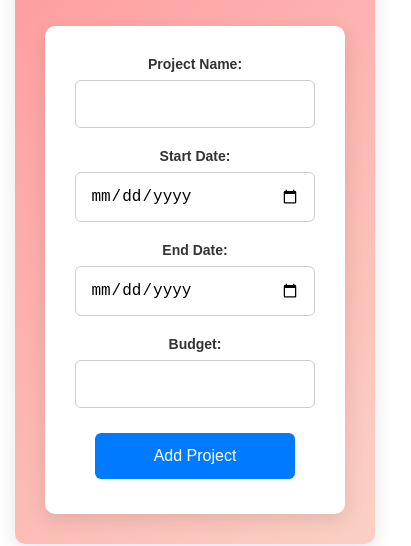
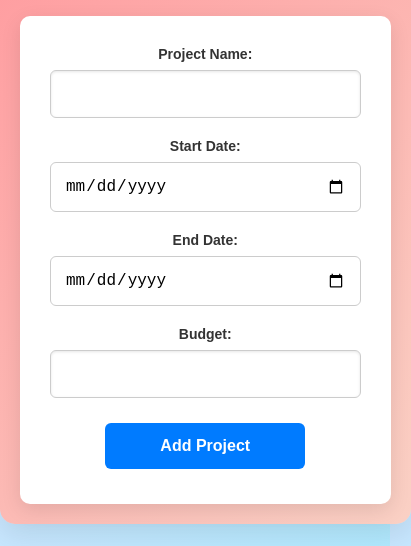
Before and after one commit to Rohit-code/budget_frontend, a React (Create React App) app: page /add-project in a window 390 px wide. Shown: the part 294-840 px from the top of the page, 411 px wide, since content can reach past the window. Built offline with nearby package versions, Linux system fonts and the light colour scheme; no server answers.

Commit message:
css_addition

```diff
--- a/src/components/DynamicTable.js
+++ b/src/components/DynamicTable.js
@@ -205,7 +205,7 @@ const DynamicTable = ({ projectId, projectStartDate, projectEndDate }) => {
           ))}
         </tbody>
       </table>
-      <button onClick={handleAddMonth}>Add Month</button>
+      {/* <button onClick={handleAddMonth}>Add Month</button> */}
       <button onClick={handleSave}>Save</button>
       <button onClick={() => setIsEditable(!isEditable)}>{isEditable ? 'Done' : 'Edit'}</button>
     </div>
--- a/src/styles/AddProjectPage.css
+++ b/src/styles/AddProjectPage.css
@@ -1,15 +1,26 @@
 /* src/styles/AddProjectPage.css */
+
+body {
+  font-family: 'Arial', sans-serif;
+  background: linear-gradient(120deg, #f0f8f7, #a8edea);
+  margin: 0;
+  padding: 0;
+}
 
 .add-project-container {
   margin: 40px auto;
   padding: 30px;
   width: 80%;
   max-width: 600px;
-  border-radius: 10px;
+  border-radius: 15px;
   background: linear-gradient(135deg, #ff9a9e 0%, #fad0c4 99%, #fad0c4 100%);
-  box-shadow: 0 6px 20px rgba(0, 0, 0, 0.1);
-  font-family: Arial, sans-serif;
+  box-shadow: 0 10px 30px rgba(0, 0, 0, 0.1);
   color: #333;
+  transition: all 0.3s ease-in-out;
+}
+
+.add-project-container:hover {
+  box-shadow: 0 15px 40px rgba(0, 0, 0, 0.2);
 }
 
 .add-project-container h2 {
@@ -19,3 +30,63 @@
   font-size: 28px;
   font-weight: 600;
 }
+
+.form-group {
+  margin-bottom: 20px;
+}
+
+label {
+  display: block;
+  margin-bottom: 8px;
+  color: #333;
+  font-weight: bold;
+}
+
+input[type="text"], input[type="number"], textarea {
+  width: 100%;
+  padding: 12px;
+  border: 1px solid #ddd;
+  border-radius: 5px;
+  box-shadow: inset 0 1px 3px rgba(0, 0, 0, 0.1);
+  transition: border-color 0.3s ease-in-out, box-shadow 0.3s ease-in-out;
+}
+
+input[type="text"]:focus, input[type="number"]:focus, textarea:focus {
+  border-color: #ff9a9e;
+  box-shadow: 0 0 8px rgba(255, 154, 158, 0.2);
+}
+
+button {
+  display: block;
+  width: 100%;
+  padding: 12px;
+  background-color: #ff9a9e;
+  border: none;
+  border-radius: 5px;
+  color: white;
+  font-size: 16px;
+  font-weight: bold;
+  cursor: pointer;
+  transition: background-color 0.3s ease-in-out, box-shadow 0.3s ease-in-out;
+}
+
+button:hover {
+  background-color: #ff6f71;
+  box-shadow: 0 4px 12px rgba(0, 0, 0, 0.1);
+}
+
+@media (max-width: 768px) {
+  .add-project-container {
+    width: 95%;
+    padding: 20px;
+  }
+
+  input[type="text"], input[type="number"], textarea {
+    padding: 10px;
+  }
+
+  button {
+    padding: 10px;
+    font-size: 14px;
+  }
+}
--- a/src/styles/SummaryPage.css
+++ b/src/styles/SummaryPage.css
@@ -1,12 +1,18 @@
 /* src/styles/SummaryPage.css */
+
+body {
+  font-family: 'Arial', sans-serif;
+  background: linear-gradient(135deg, #f8e1ff 0%, #b0eaff 100%);
+  margin: 0;
+  padding: 0;
+}
 
 .summary-page-container {
   width: 80%;
   margin: 40px auto;
   padding: 30px;
-  font-family: 'Arial', sans-serif;
-  background-color: #f0f8f7;
-  border-radius: 15px;
+  background-color: #c3d7e6;
+  border-radius: 20px;
   box-shadow: 0 10px 30px rgba(0, 0, 0, 0.1);
   transition: all 0.3s ease-in-out;
 }
@@ -17,18 +23,17 @@
 
 h1, h2 {
   text-align: center;
-  color: #333;
   margin-bottom: 20px;
+  color: #2c3e50;
 }
 
 h1 {
   font-size: 36px;
   font-weight: 700;
-  color: #2c3e50;
 }
 
 h2 {
-  font-size: 24px;
+  font-size: 28px;
   font-weight: 600;
   color: #34495e;
 }
@@ -40,6 +45,8 @@ table {
   font-size: 16px;
   overflow: hidden;
   border-radius: 10px;
+  background-color: #f8f8f8;
+  box-shadow: 0 4px 12px rgba(0, 0, 0, 0.1);
 }
 
 th, td {
@@ -50,7 +57,7 @@ th, td {
 }
 
 thead th {
-  background-color: #1abc9c;
+  background-color: #6c5ce7;
   color: white;
   font-weight: bold;
   text-transform: uppercase;
@@ -66,16 +73,18 @@ tbody tr:hover {
 }
 
 td {
-  background-color: #b4d4d3;
+  background-color: transparent;
   font-size: 14px;
+  color: #333;
 }
 
 td:last-child {
-  background-color: #ffe6e6;
+  background-color: transparent;
 }
 
 td:first-child, th:first-child {
   text-align: left;
+  color: #2c3e50;
 }
 
 @media (max-width: 768px) {
@@ -89,3 +98,43 @@ td:first-child, th:first-child {
     padding: 10px;
   }
 }
+
+@media (max-width: 768px) {
+  table, thead, tbody, th, td, tr {
+    display: block;
+  }
+
+  thead tr {
+    position: absolute;
+    top: -9999px;
+    left: -9999px;
+  }
+
+  tr {
+    margin: 0 0 20px 0;
+  }
+
+  tr:nth-child(even) {
+    background-color: transparent;
+  }
+
+  td {
+    border: none;
+    border-bottom: 1px solid #eee;
+    position: relative;
+    padding-left: 50%;
+    text-align: left;
+  }
+
+  td:before {
+    position: absolute;
+    top: 6px;
+    left: 6px;
+    width: 45%;
+    padding-right: 10px;
+    white-space: nowrap;
+    content: attr(data-label);
+    color: #6c5ce7;
+    font-weight: bold;
+  }
+}
--- a/src/styles/SummarySheet.css
+++ b/src/styles/SummarySheet.css
@@ -1,35 +1,44 @@
 body {
   font-family: 'Segoe UI', Tahoma, Geneva, Verdana, sans-serif;
-  background-color: #f0f2f5;
+  background: linear-gradient(to right, #ece9e6, #ffffff);
   margin: 0;
   padding: 0;
 }
 
 .container {
   max-width: 1200px;
-  margin: 20px auto;
-  padding: 20px;
+  margin: 40px auto;
+  padding: 30px;
+  background-color: #b2dbe2;
+  box-shadow: 0 10px 30px rgba(0, 0, 0, 0.1);
+  border-radius: 15px;
+  transition: all 0.3s ease-in-out;
+}
+
+.container:hover {
+  box-shadow: 0 15px 40px rgba(0, 0, 0, 0.2);
 }
 
 h2 {
-  color: #333;
+  color: #4CAF50;
   text-align: center;
-  margin-bottom: 20px;
-  font-size: 28px;
+  margin-bottom: 30px;
+  font-size: 32px;
+  font-weight: 700;
 }
 
 table {
   width: 100%;
   border-collapse: collapse;
   margin-bottom: 20px;
-  background-color: #fff;
+  background-color: #a3beca;
   box-shadow: 0 4px 12px rgba(0, 0, 0, 0.1);
-  border-radius: 8px;
+  border-radius: 12px;
   overflow: hidden;
 }
 
 thead th {
-  background-color: #007bff;
+  background-color: #4CAF50;
   color: white;
   padding: 15px;
   text-align: center;
@@ -41,6 +50,7 @@ th, td {
   border: 1px solid #ddd;
   padding: 12px;
   text-align: center;
+  transition: background-color 0.3s ease-in-out;
 }
 
 tbody tr:nth-child(even) {
@@ -48,19 +58,16 @@ tbody tr:nth-child(even) {
 }
 
 tbody tr:hover {
-  background-color: #e9ecef;
+  background-color: #e0f7fa;
 }
 
 td {
-  color: #555;
-}
-
-td, th {
+  color: #333;
   font-size: 16px;
 }
 
 td:last-child {
-  background-color: #ffefef;
+  background-color: #ffcccc;
 }
 
 td:first-child, th:first-child {
@@ -102,7 +109,44 @@ td:first-child, th:first-child {
     padding-right: 10px;
     white-space: nowrap;
     content: attr(data-label);
-    color: #000;
+    color: #007bff;
     font-weight: bold;
   }
 }
+
+@media (max-width: 768px) {
+  .container {
+    padding: 15px;
+  }
+}
+
+/* Additional styling for better aesthetics */
+.container {
+  background: linear-gradient(135deg, #f8e1ff 0%, #b0eaff 100%);
+}
+
+h2 {
+  color: #ff6f61;
+}
+
+thead th {
+  background-color: #ff6f61;
+}
+
+tbody tr:hover {
+  background-color: #ffd6d6;
+}
+
+td, th {
+  font-size: 16px;
+  color: #333;
+}
+
+td:last-child {
+  background-color: #ffd6d6;
+}
+
+td:first-child, th:first-child {
+  text-align: left;
+  color: #4CAF50;
+}
```
